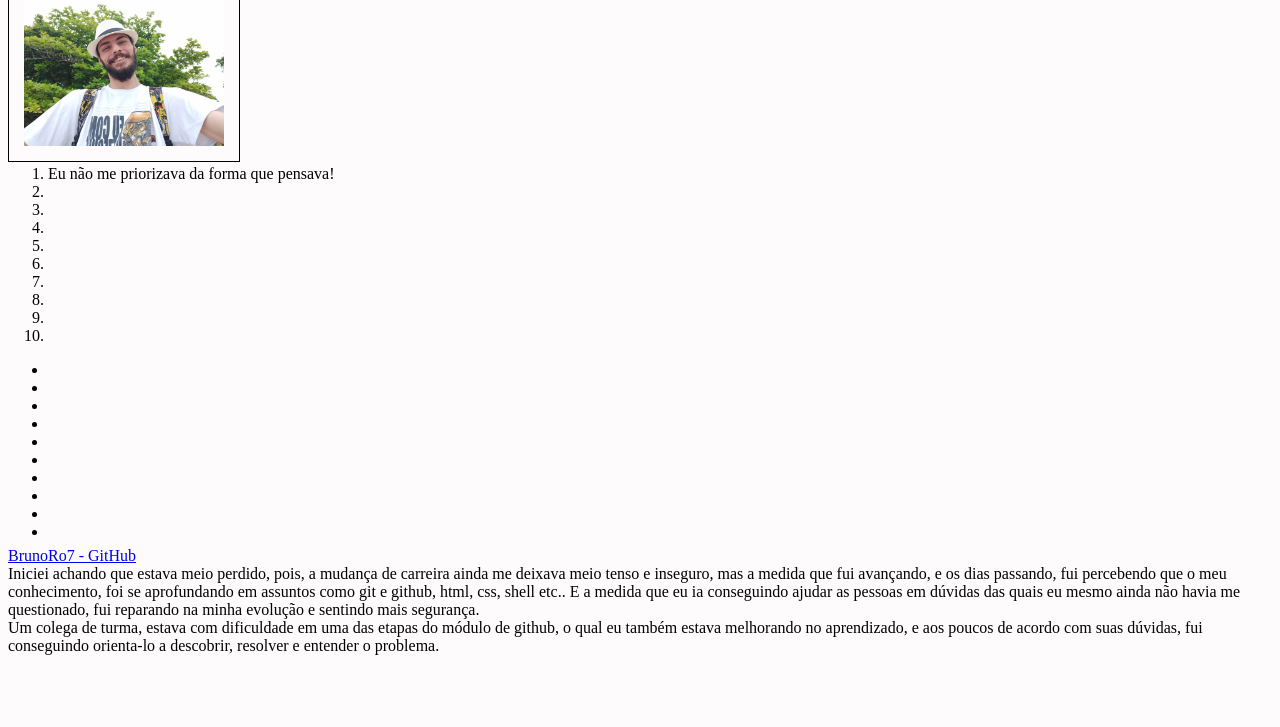
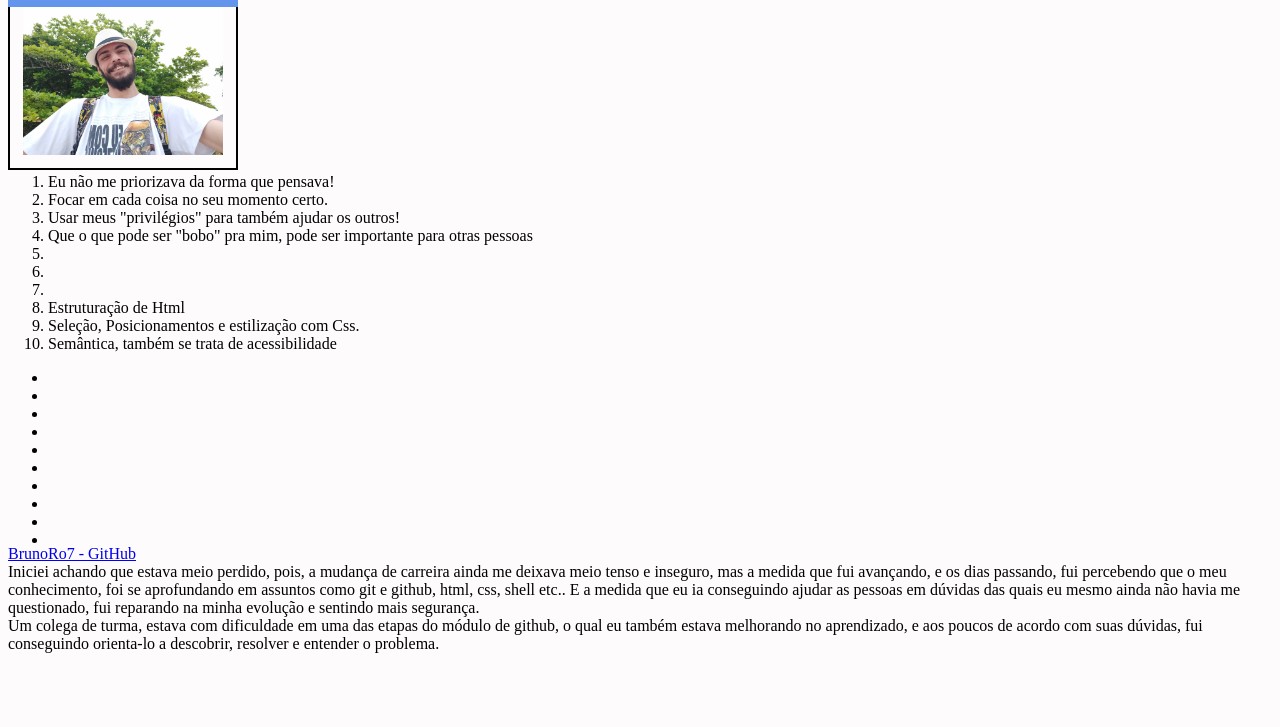
Before and after one commit to RegislaineRegis/lessons-Learned, a plain HTML site: page index.html in a window 1280 px wide. Shown: the part 73-800 px from the top of the page. Drawn offline with Linux system fonts and the light colour scheme.

Commit message:
consertando alguns px para alinhar, e acréscimo do z-index e background do #cabecalho.

```diff
--- a/index.html
+++ b/index.html
@@ -23,15 +23,15 @@
 
         <ol id="licoes_aprendidas">
             <li>Eu não me priorizava da forma que pensava!</li>
+            <li>Focar em cada coisa no seu momento certo.</li>
+            <li>Usar meus "privilégios" para também ajudar os outros!</li>
+            <li>Que o que pode ser "bobo" pra mim, pode ser importante para otras pessoas</li>
             <li></li>
             <li></li>
             <li></li>
-            <li></li>
-            <li></li>
-            <li></li>
-            <li></li>
-            <li></li>
-            <li></li>
+            <li>Estruturação de Html</li>
+            <li>Seleção, Posicionamentos e estilização com Css.</li>
+            <li>Semântica, também se trata de acessibilidade</li>
         </ol>
 
         <ul id="licoes_a_aprender">
--- a/style.css
+++ b/style.css
@@ -5,6 +5,8 @@ body {
 #cabecalho {
   top: 0;
   position: fixed;
+  z-index: 1;
+  background-color: cornflowerblue;
 }
 
 #minha_foto {
@@ -12,17 +14,17 @@ body {
   width: 200px;
   height: 150px;
   margin: auto;
-  padding: 15px;
-  top: 27px;
-  border: 1px solid black;
+  padding: 13px;
+  top: 37px;
+  border: 2px solid black;
 }
 
 ol {
-  top: 10px;
+  top: 20px;
   position: relative;
 }
 
 ul {
-  top: 10px;
+  top: 20px;
   position: relative;
 }
```
